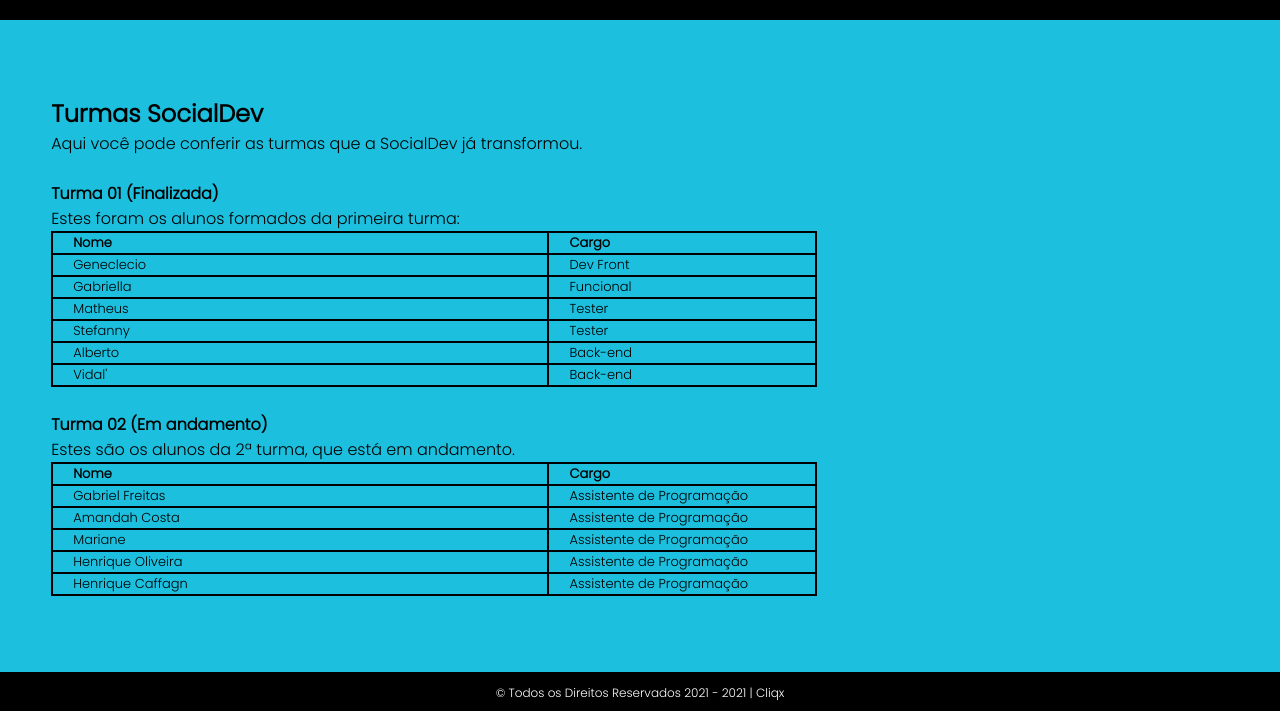
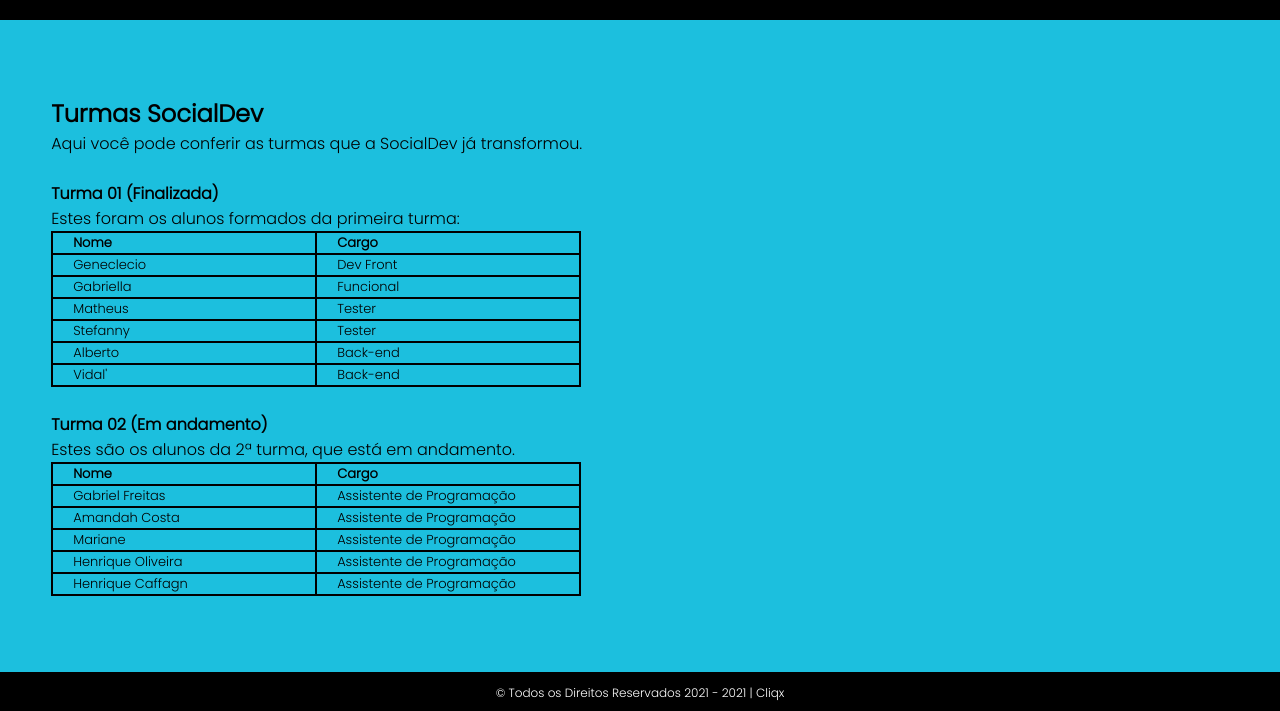
Before and after one commit to gabrielfreitas-lima/pagina_do_gui, a plain HTML site: page turmas.html in a window 1280 px wide. Shown: the part 138-849 px from the top of the page. Drawn offline with Linux system fonts and the light colour scheme.

Commit message:
codigo completo/revisado

```diff
--- a/turmas.css
+++ b/turmas.css
@@ -13,7 +13,7 @@
 }
 
 table, th, tr, td {
-    width: 65%;
+    width: 45%;
     height: 20%;
     text-align: left;
     border: solid 2px black;
```
